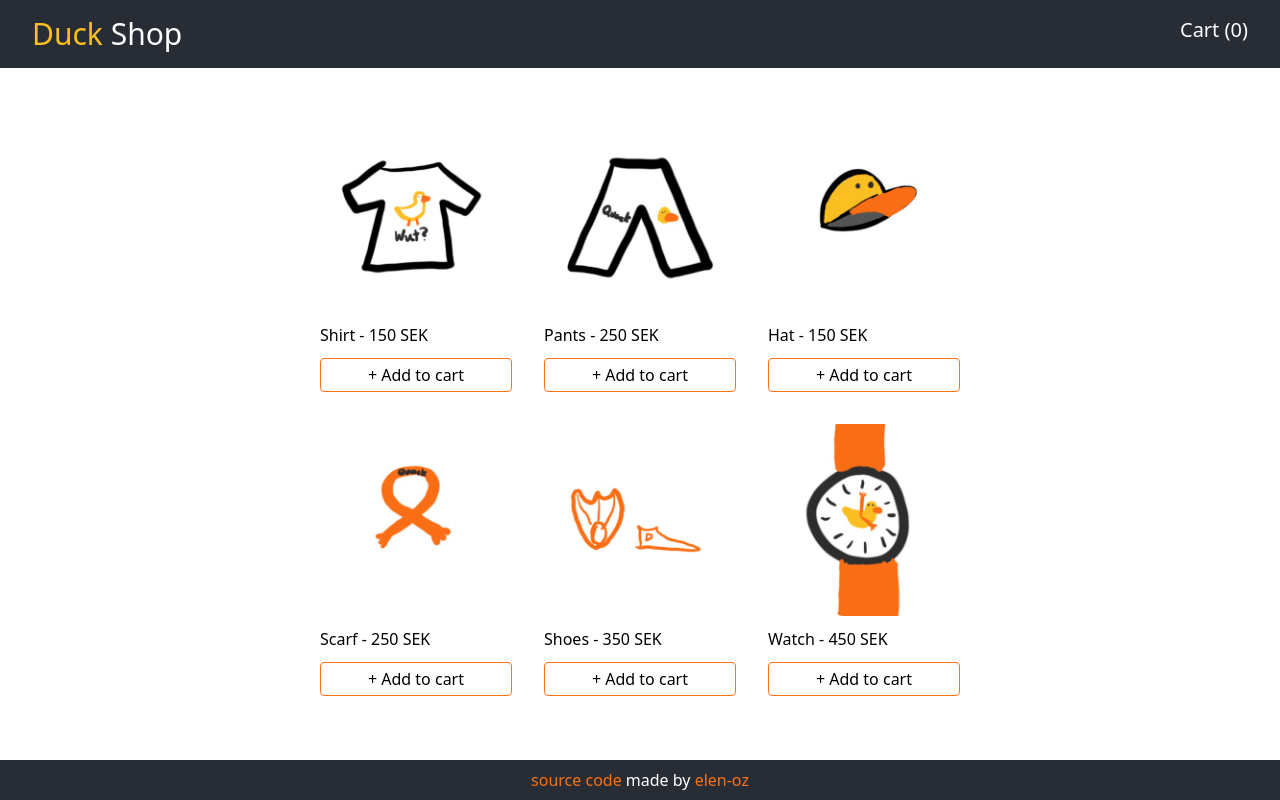
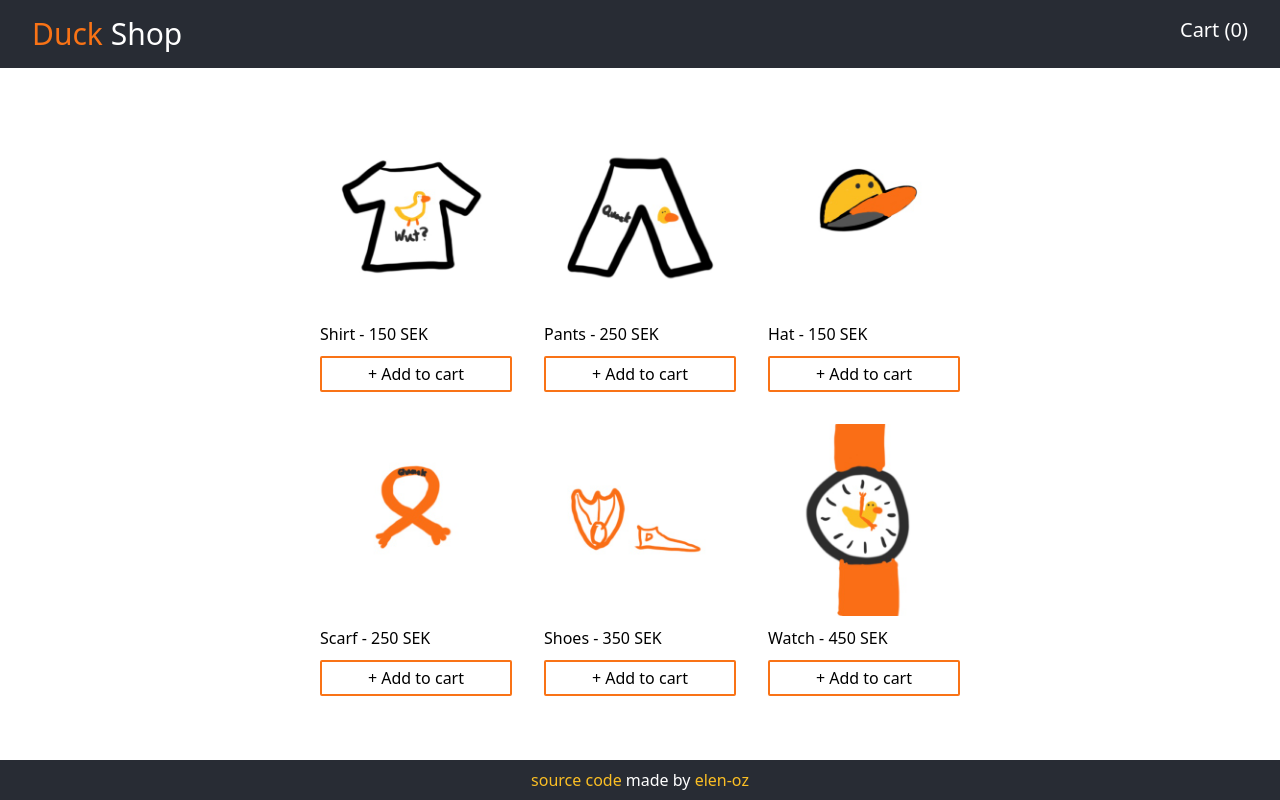
Before and after one commit to elen-oz/hi_duck-shop, a React (Vite) app: page / in a window 1280 px wide. Built offline with nearby package versions, Linux system fonts and the light colour scheme.

Commit message:
feat: separate add button UI

```diff
--- /dev/null
+++ b/src/UI/AddButtonA.tsx
@@ -0,0 +1,32 @@
+import { OnAddHandler, Product } from "../App";
+
+type ItemProps = Omit<Product, "description"> & {
+  onAdd: OnAddHandler;
+  children: string;
+};
+
+const AddButton = ({
+  children,
+  id,
+  name,
+  price,
+  image,
+  amount,
+  onAdd,
+}: ItemProps) => {
+  const handleClick = (event: React.MouseEvent<HTMLButtonElement>) => {
+    event.preventDefault();
+
+    onAdd(event, { id, name, price, image, amount });
+  };
+
+  return (
+    <button
+      className="rounded-sm border-2 border-accentSecond px-5 py-1 transition duration-300 ease-in-out hover:bg-accentSecond hover:text-white "
+      onClick={handleClick}
+    >
+      {children}
+    </button>
+  );
+};
+export default AddButton;
--- a/src/components/CartButton.tsx
+++ b/src/components/CartButton.tsx
@@ -24,7 +24,7 @@ const CartButton = ({ cartItems, cartVisibility, onToggleCart }: Props) => {
       </button>
 
       {cartVisibility && (
-        <div className="absolute right-0 top-12 z-10 w-[200px]  bg-main p-4 ">
+        <div className="absolute right-0 top-12 z-10 w-[200px] rounded-sm  bg-main p-4 ">
           <ul>
             {cartItems.map((item) => (
               <li key={item.id} className="pt-2">
--- a/src/components/Footer.tsx
+++ b/src/components/Footer.tsx
@@ -1,8 +1,8 @@
 const Footer = () => {
   return (
-    <footer className="bg-main  text-l mt-3 flex justify-center p-2 text-white">
+    <footer className="text-l  mt-3 flex justify-center bg-main p-2 text-white">
       <a
-        className="text-accentSecond hover:underline"
+        className="text-accent hover:underline"
         href="https://github.com/elen-oz/hi_duck-shop"
         target="_blank"
       >
@@ -10,7 +10,7 @@ const Footer = () => {
       </a>
       &nbsp;made by&nbsp;
       <a
-        className="text-accentSecond hover:underline"
+        className="text-accent hover:underline"
         href="https://github.com/elen-oz"
         target="_blank"
       >
--- a/src/components/Header.tsx
+++ b/src/components/Header.tsx
@@ -14,7 +14,7 @@ const Header = ({ cartItems, cartVisibility, onToggleCart }: Props) => {
       <div className="mx-auto flex justify-between px-8 py-4 text-white md:container">
         <Link to="/">
           <h2 className="text-3xl">
-            <span className="text-accent">Duck</span> Shop
+            <span className="text-accentSecond">Duck</span> Shop
           </h2>
         </Link>
         <CartButton
--- a/src/components/Item.tsx
+++ b/src/components/Item.tsx
@@ -1,15 +1,12 @@
 import { Product, OnAddHandler } from "../App";
+import AddButton from "../UI/AddButtonA";
 
 type ItemProps = Omit<Product, "description"> & {
   onAdd: OnAddHandler;
 };
 
-const Item = ({ id, name, price, image, amount, onAdd }: ItemProps) => {
-  const handleClick = (event: React.MouseEvent<HTMLButtonElement>) => {
-    event.preventDefault();
-
-    onAdd(event, { id, name, price, image, amount });
-  };
+const Item = (product: ItemProps) => {
+  const { id, name, price, image, amount, onAdd } = product;
 
   return (
     <div className=" flex h-[19rem] w-[14rem] flex-col justify-between p-[1rem]">
@@ -21,12 +18,17 @@ const Item = ({ id, name, price, image, amount, onAdd }: ItemProps) => {
       <p className="">
         {name} - {price} SEK
       </p>
-      <button
-        className="rounded border border-accentSecond py-1 transition duration-300 ease-in-out hover:bg-accentSecond hover:text-white "
-        onClick={handleClick}
+
+      <AddButton
+        id={id}
+        name={name}
+        price={price}
+        image={image}
+        amount={amount}
+        onAdd={(event) => onAdd(event, product)}
       >
         + Add to cart
-      </button>
+      </AddButton>
     </div>
   );
 };
--- a/src/pages/ItemPage.tsx
+++ b/src/pages/ItemPage.tsx
@@ -1,5 +1,6 @@
 import { useParams } from "react-router-dom";
 import { OnAddHandler, Product } from "../App";
+import AddButton from "../UI/AddButtonA";
 
 interface Props {
   items: Product[];
@@ -18,13 +19,7 @@ const ItemPage = ({ items, onAdd }: Props) => {
 
   if (!item) return <div>Item not found</div>;
 
-  const { name, price, description, image } = item;
-
-  const handleClick = (event: React.MouseEvent<HTMLButtonElement>) => {
-    event.preventDefault();
-
-    onAdd(event, item);
-  };
+  const { name, price, description, image, amount } = item;
 
   return (
     <div className=" flex grid-flow-col grid-rows-2 flex-col items-center justify-center  justify-items-center gap-4 px-4 md:grid">
@@ -37,12 +32,17 @@ const ItemPage = ({ items, onAdd }: Props) => {
           Description: {description}
         </p>
       )}
-      <button
-        className="col-span-1 rounded border border-accentSecond px-4 py-1 transition duration-300 ease-in-out hover:bg-accentSecond hover:text-white "
-        onClick={handleClick}
+
+      <AddButton
+        id={id}
+        name={name}
+        price={price}
+        image={image}
+        amount={amount}
+        onAdd={(event) => onAdd(event, item)}
       >
         + Add to cart
-      </button>
+      </AddButton>
     </div>
   );
 };
```
